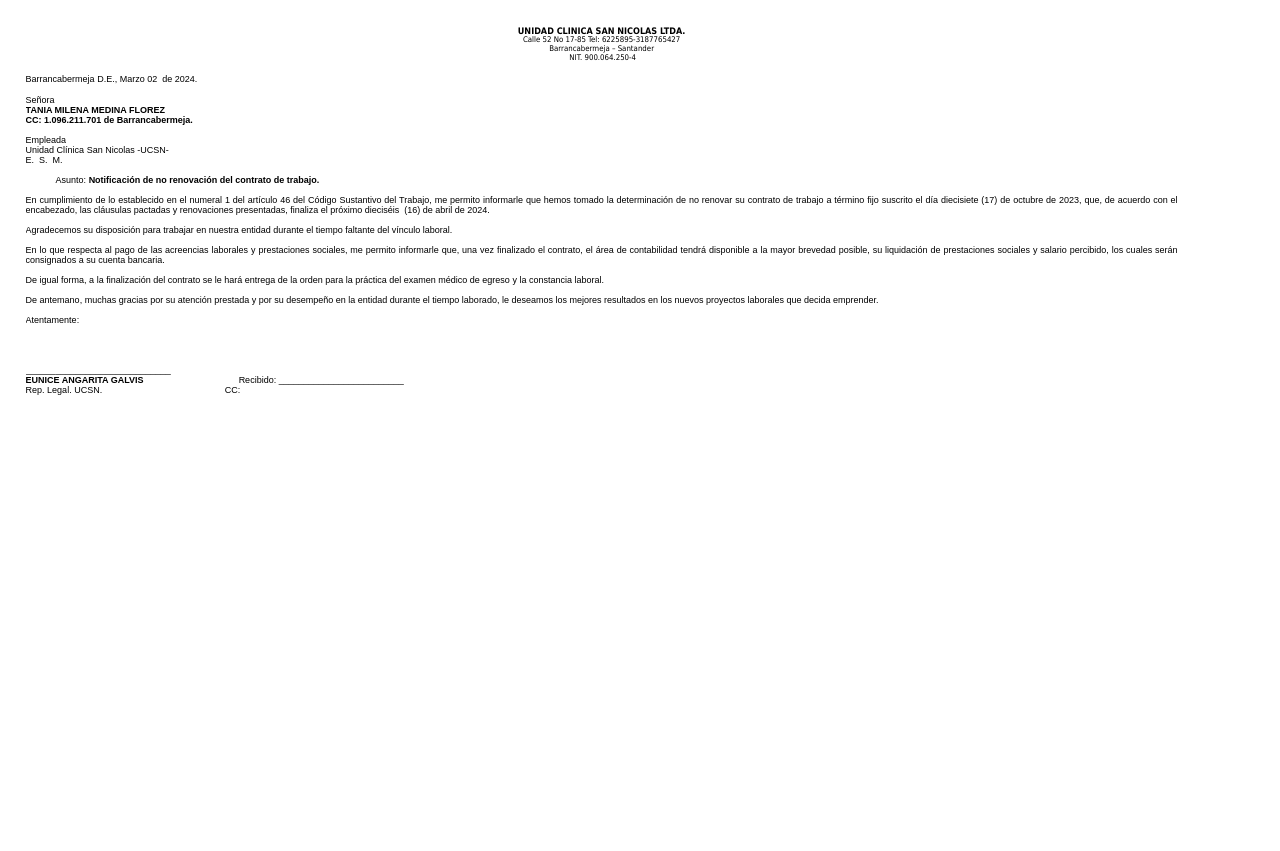
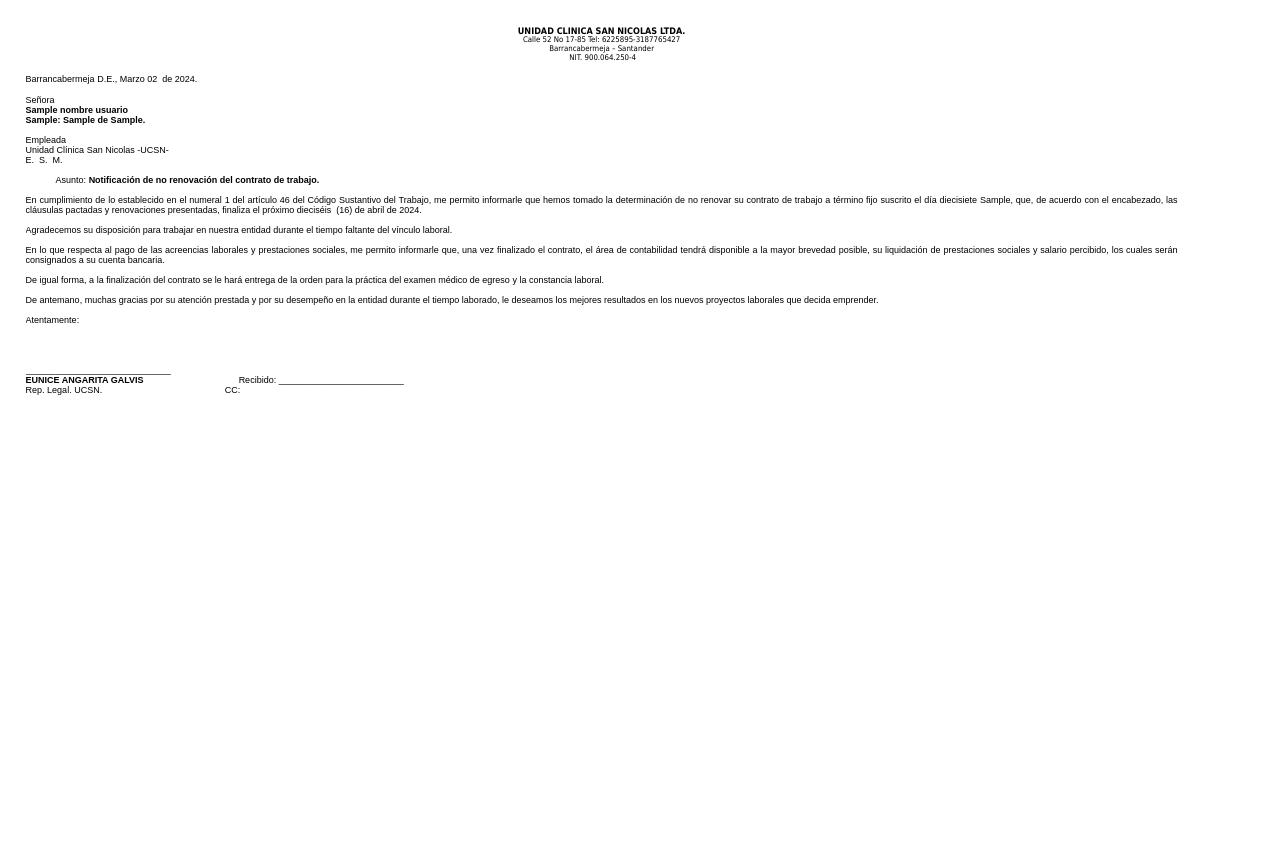
Before and after one commit to thehb12/Proyecto-UCSN, a Flask app: template src/Templates/plantillaNorenovac.html in a window 1280 px wide; the page is wider, and only the part inside the window is pictured. Run offline with Flask 3, Linux system fonts and the light colour scheme; the template is opened without the code that fills it: most values are stand-ins (such as "Sample title", 1, 10 or a date in 2020); parts of the project's set-up code (start-up, migrations or seed data) failed here and were passed over; some libraries are stand-ins or nearby versions.

Commit message:
Actualizacion

```diff
--- a/src/Templates/plantillaNorenovac.html
+++ b/src/Templates/plantillaNorenovac.html
@@ -57,12 +57,13 @@
             </p>
             <p
                 style='margin-top:0cm;margin-right:0cm;margin-bottom:0cm;margin-left:0cm;line-height:normal;font-size:15px;font-family:"Calibri",sans-serif;text-align:justify;'>
-                <strong><span style='font-family:"Arial",sans-serif;'>TANIA MILENA MEDINA FLOREZ</span></strong>
+                <strong><span style='font-family:"Arial",sans-serif;'>{{nombre_usuario}}</span></strong>
             </p>
             <p
                 style='margin-top:0cm;margin-right:0cm;margin-bottom:0cm;margin-left:0cm;line-height:normal;font-size:15px;font-family:"Calibri",sans-serif;text-align:justify;'>
-                <strong><span style='font-family:"Arial",sans-serif;'>CC: 1.096.211.701 de
-                        Barrancabermeja.</span></strong>
+                <strong><span style='font-family:"Arial",sans-serif;'>{{ 'Cedula de Ciudadania' if
+                        datos_usuario[1] == 'CC' else datos_usuario[1] }}: {{datos_usuario[2]}} de
+                        {{datos_usuario[3]}}.</span></strong>
             </p>
             <p
                 style='margin-top:0cm;margin-right:0cm;margin-bottom:0cm;margin-left:0cm;line-height:normal;font-size:15px;font-family:"Calibri",sans-serif;text-align:justify;'>
@@ -101,7 +102,7 @@
                     la
                     determinaci&oacute;n de no renovar su contrato de trabajo a t&eacute;rmino fijo suscrito el
                     d&iacute;a
-                    diecisiete (17) de octubre de 2023, que, de acuerdo con el encabezado, las cl&aacute;usulas pactadas
+                    diecisiete {{datos_usuario[5]}}, que, de acuerdo con el encabezado, las cl&aacute;usulas pactadas
                     y
                     renovaciones presentadas, finaliza el pr&oacute;ximo diecis&eacute;is &nbsp;(16) de abril de
                     2024.</span>
--- a/src/Templates/plantillavacaciones.html
+++ b/src/Templates/plantillavacaciones.html
@@ -54,10 +54,11 @@
                 <strong>SE&Ntilde;ORA</strong>
             </p>
             <p style='margin-right:0cm;margin-left:0cm;font-size:16px;font-family:"Arial",sans-serif;margin:0cm;'>
-                <strong>LUZ DARY CORREO GUTIERREZ</strong>
+                <strong>{{nombre_usuario}}</strong>
             </p>
             <p style='margin-right:0cm;margin-left:0cm;font-size:16px;font-family:"Arial",sans-serif;margin:0cm;'>
-                CC.63.467.897 &nbsp;de Barrancabermeja</p>
+                {{ 'Cedula de Ciudadania' if
+                datos_usuario[1] == 'CC' else datos_usuario[1] }}.{{datos_usuario[2]}} &nbsp;de {{datos_usuario[3]}}</p>
             <p style='margin-right:0cm;margin-left:0cm;font-size:16px;font-family:"Arial",sans-serif;margin:0cm;'>
                 Ciudad.
             </p>
```
